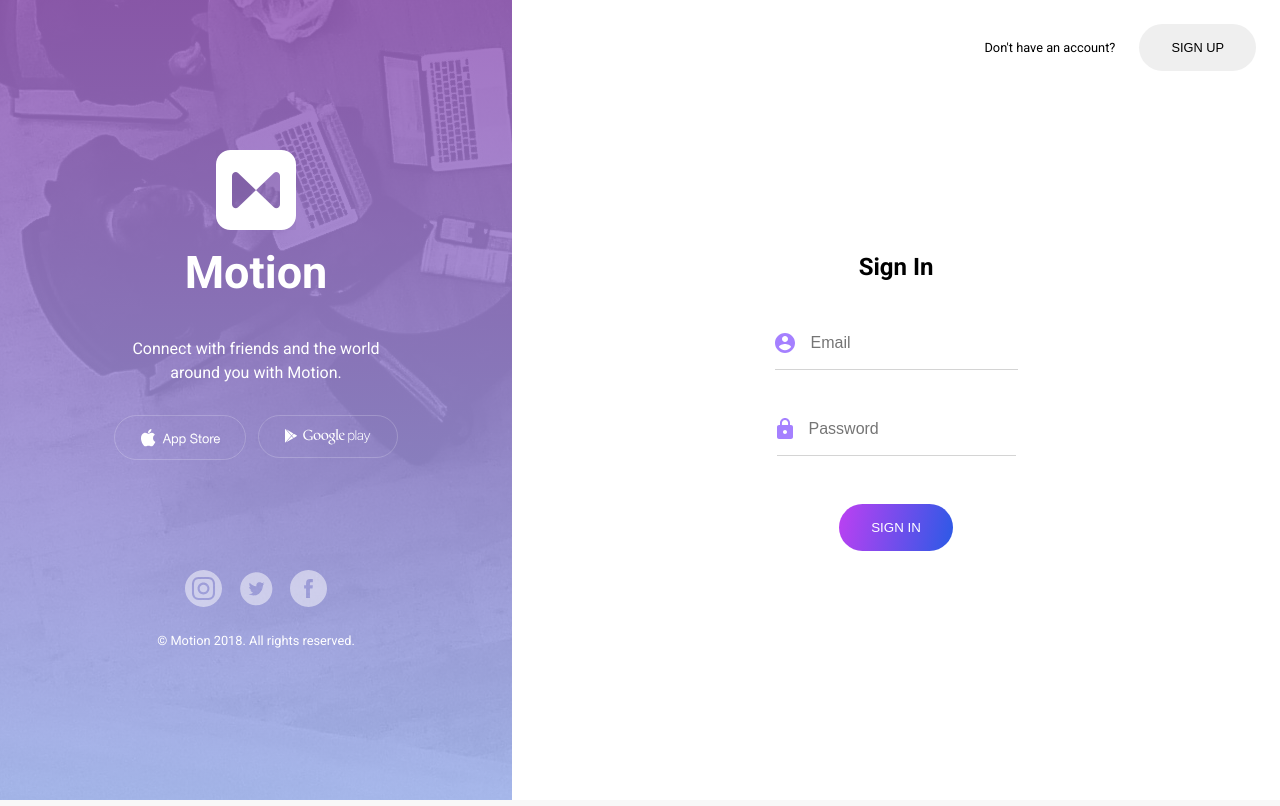
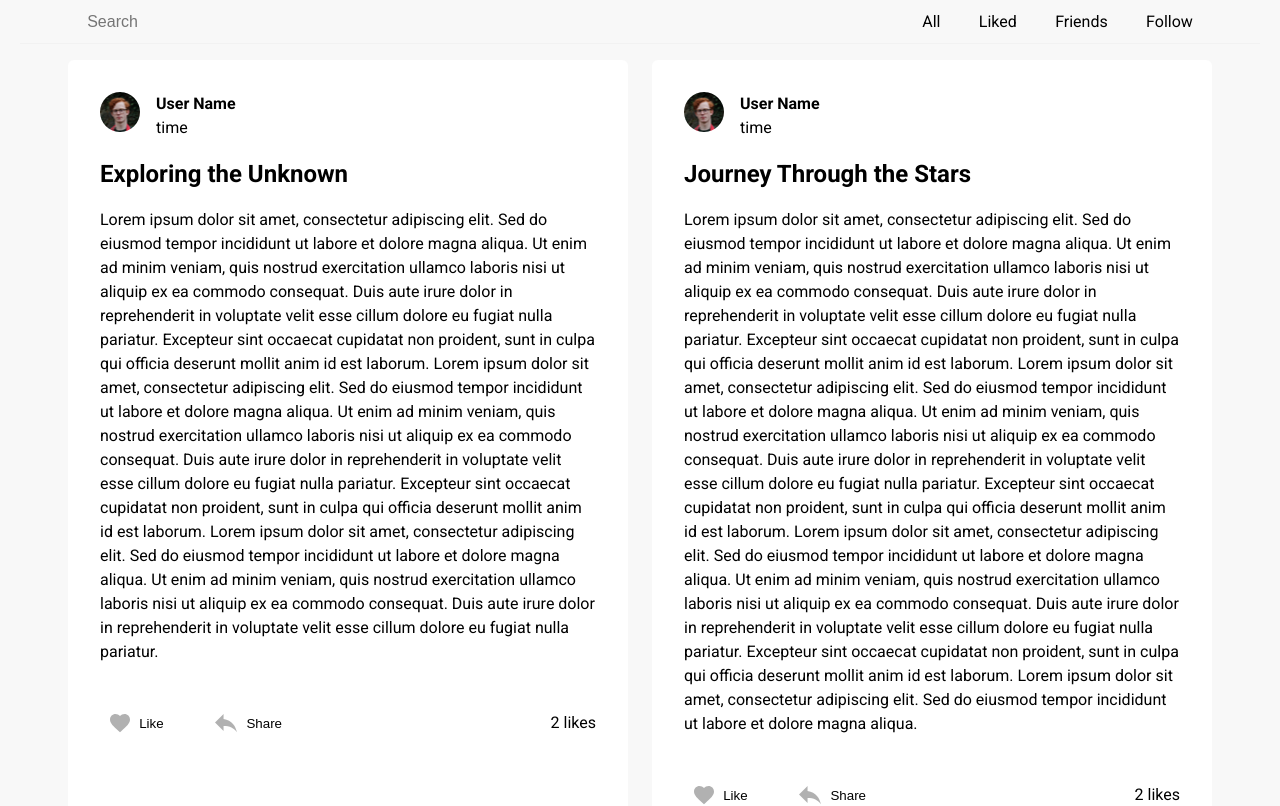
Before and after one commit to imane-bms/Motion, a React (Vite) app: page / in a window 1280 px wide. Shown: the top 806 px of the page. Built offline with nearby package versions, Linux system fonts and the light colour scheme.

Commit message:
feed posts styling edited

```diff
--- /dev/null
+++ b/src/components/Posts/SinglePost/elements/PostFooter.jsx
@@ -0,0 +1,20 @@
+import { NumberOfLikes, PostButton, PostFooterContainer } from "../styles";
+import share from "../../../../assets/svgs/share.svg";
+import heart from "../../../../assets/svgs/heart.svg";
+
+function PostFooter() {
+  return (
+    <PostFooterContainer>
+      <PostButton>
+        <img src={heart} /> Like
+      </PostButton>
+      <PostButton>
+        <img src={share} /> Share
+      </PostButton>
+
+      <NumberOfLikes>2 likes</NumberOfLikes>
+    </PostFooterContainer>
+  );
+}
+
+export default PostFooter;
--- /dev/null
+++ b/src/components/Posts/SinglePost/elements/PostHeader.jsx
@@ -0,0 +1,18 @@
+import testUser from "../../../../assets/images/users/alber.png";
+import { PostHeaderContainer } from "../styles";
+
+function PostHeader() {
+  return (
+    <PostHeaderContainer>
+      <div>
+        <img src={testUser} alt="testUser" />
+      </div>
+      <div>
+        <h4>User Name</h4>
+        <p>time</p>
+      </div>
+    </PostHeaderContainer>
+  );
+}
+
+export default PostHeader;
--- a/src/components/Posts/SinglePost/index.jsx
+++ b/src/components/Posts/SinglePost/index.jsx
@@ -1,11 +1,15 @@
-import { BaseDiv } from "../../../styles";
+import { BaseArticle } from "../../../styles";
+import PostFooter from "./elements/PostFooter";
+import PostHeader from "./elements/PostHeader";
 
 function SinglePost(post) {
   return (
-    <BaseDiv>
+    <BaseArticle>
+      <PostHeader />
       <h2>{post.title}</h2>
       <p>{post.text}</p>
-    </BaseDiv>
+      <PostFooter />
+    </BaseArticle>
   );
 }
 
--- /dev/null
+++ b/src/components/Posts/SinglePost/styles.js
@@ -0,0 +1,36 @@
+import styled from 'styled-components';
+// import { ButtonBase } from '../../../styles';
+
+
+export const PostHeaderContainer = styled.div`
+  display:flex;
+  justify-content: flex-start;
+  gap: 1rem;
+`
+
+export const PostFooterContainer = styled.div`
+  margin-top: 1.5rem;
+  display:flex;
+  justify-content: space-between;
+  align-items: center;
+  gap: 2rem;
+`
+
+export const PostButton = styled.button`
+  border: 0;
+  background-color: transparent;
+  border-radius: 3rem;
+  display:flex;
+  align-items: center;
+  justify-content: space-around;
+  padding: 0.6rem;
+  gap:0.6rem;
+
+  &:hover {
+    background-color: var(--color-gray-300);
+  }
+`
+
+export const NumberOfLikes = styled.p`
+  margin-left: auto;
+`
--- a/src/components/Posts/styles.js
+++ b/src/components/Posts/styles.js
@@ -3,19 +3,21 @@ import styled from 'styled-components';
 export const PostsContainer = styled.div`
 
   display: grid;
-  grid-gap: 1.2rem;
+  gap: 1rem;
   grid-auto-flow: dense;
   grid-template-columns: repeat(1, 1fr);
 
   @media (min-width: 768px) {
     grid-template-columns: repeat(2, 1fr);
+    gap: 1.5rem;
   }
 
-  @media (min-width: 1024px) {
+  /* @media (min-width: 1024px) {
     grid-template-columns: repeat(3, 1fr);
-  }
+  } */
 
   @media (min-width: 1281px) {
-    grid-template-columns: repeat(4, 1fr);
+    grid-template-columns: repeat(3, 1fr);
+    gap: 2rem;
   }
 `;
--- a/src/components/UserInfo/index.jsx
+++ b/src/components/UserInfo/index.jsx
@@ -1,6 +1,5 @@
 import { Link } from "react-router-dom";
-import { SimpleButton } from "../../styles";
-import DivWithShadow from "../../styles/divs";
+import { DivWithShadow, SimpleButton } from "../../styles";
 import { useSelector } from "react-redux";
 import StatsCard from "../Stats";
 
--- a/src/routes/Layout/index.jsx
+++ b/src/routes/Layout/index.jsx
@@ -1,8 +1,10 @@
 // import { Outlet } from "react-router-dom";
 // import Header from "../../components/Header";
 // import Footer from "../../components/Footer";
-import SignIn from "../AuthPage/SignIn";
-// import Feed from "../Feed";
+// import SignIn from "../AuthPage/SignIn";
+import Feed from "../Feed";
+
+// import UserPage from "../UserPage";
 
 
 function Layout() {
@@ -10,7 +12,7 @@ function Layout() {
     <>
       {/* <Header/> */}
       <main>
-        <SignIn />
+        <Feed />
       </main>
       {/* <Footer /> */}
     </>
--- a/src/styles/index.js
+++ b/src/styles/index.js
@@ -59,12 +59,21 @@ export const BaseDiv = styled.div`
   background-color: #fff;
   border-radius: 6px;
   border: 0;
-  padding: 1rem;
-  /* font-family: "Roboto", 'Open Sans', sans-serif; */
+  padding: 2rem;
 `;
 
 export const DivWithShadow = styled(BaseDiv)`
   box-shadow: rgba(0, 0, 0, 0.16) 0px 1px 4px;
+`;
+
+export const BaseArticle = styled.article`
+  display: flex;
+  flex-direction: column;
+  gap: 1rem;
+  background-color: #fff;
+  border-radius: 6px;
+  border: 0;
+  padding: 2rem;
 `;
 
 
```
